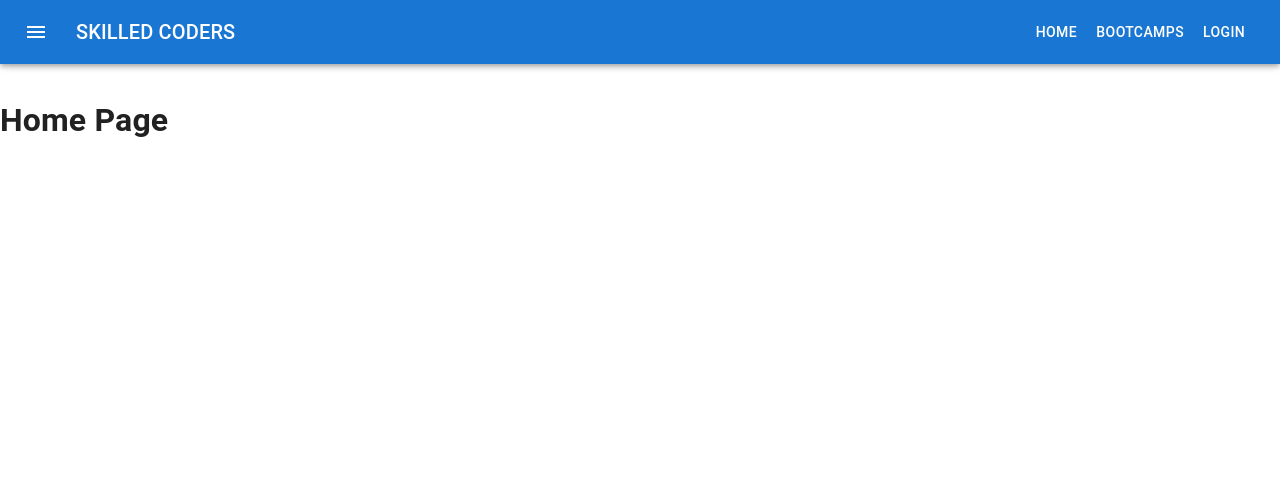
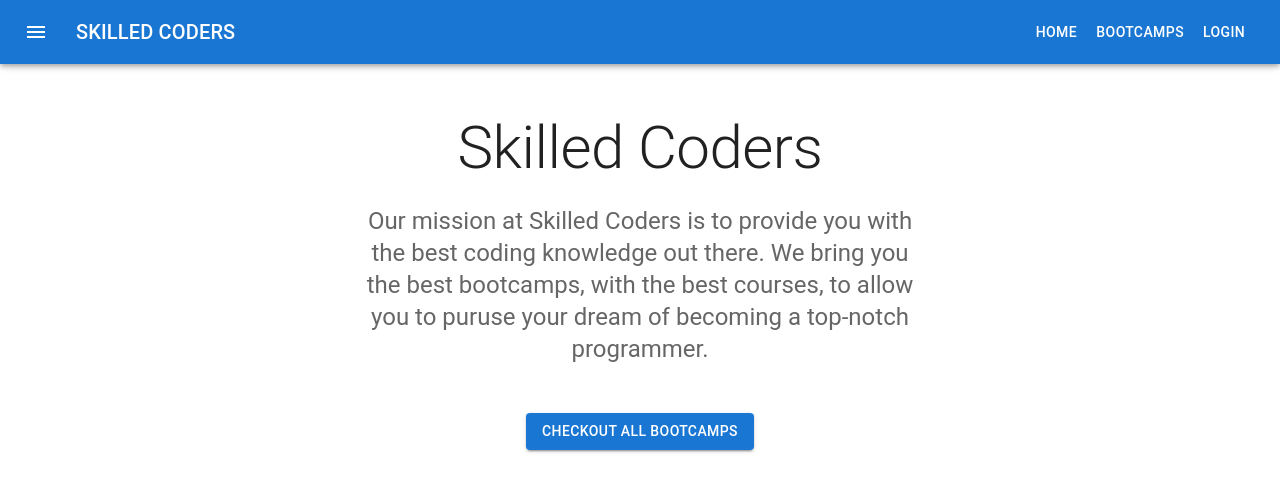
Before and after one commit to Bedlam343/Bootcamper, a React (Create React App) app in the folder client/: page / in a window 1280 px wide. Shown: the top 492 px of the page. Built offline with nearby package versions, Linux system fonts and the light colour scheme; no server answers.

Commit message:
design homepage

```diff
--- a/client/src/App.js
+++ b/client/src/App.js
@@ -8,7 +8,7 @@ import {
 import AuthContextProvider from "store/AuthContextLayout";
 
 import Root, { loader as rootLoader } from "pages/Root";
-import Homepage from "components/Homepage";
+import Homepage, { loader as homeLoader } from "pages/Home";
 import LoginPage from "pages/Login";
 import BootcampsRoot from "pages/Bootcamp/BootcampsRoot";
 import AllBootcamps, {
@@ -39,7 +39,7 @@ const router = createBrowserRouter(
         path="/"
         element={<Root />}
       >
-        <Route index element={<Homepage />} />
+        <Route index element={<Homepage />} loader={homeLoader} />
         <Route path="login" element={<LoginPage />} action={login} />
 
         <Route path="bootcamps" element={<BootcampsRoot />}>
@@ -72,80 +72,4 @@ const App = () => {
   return <RouterProvider router={router} />;
 };
 
-// const router = createBrowserRouter([
-//   {
-//     // provide AuthContext to all routes
-//     element: <AuthContextLayout />,
-//     children: [
-//       {
-//         path: "/",
-//         element: <RootLayout />,
-//         id: "root",
-//         children: [
-//           { index: true, element: <HomePage /> },
-//           {
-//             path: "bootcamps",
-//             element: <BootcampsRootLayout />,
-//             id: "bootcampsRoot",
-//             loader: bootcampsLoader,
-//             children: [
-//               {
-//                 index: true,
-//                 element: <BootcampsPage />,
-//               },
-//               {
-//                 path: ":bootcampId",
-//                 element: <BootcampDetailLayout />,
-//                 id: "bootcampDetail",
-//                 loader: bootcampLoader,
-//                 children: [
-//                   {
-//                     index: true,
-//                     element: <BootcampDetailPage />,
-//                     action: deleteBootcampAction,
-//                   },
-//                   {
-//                     path: "edit",
-//                     element: <EditBootcampPage />,
-//                     action: editAction,
-//                   },
-//                   {
-//                     path: "new-bootcamp-courses",
-//                     element: <AddCoursesPage />,
-//                     loader: coursesLoader,
-//                     action: coursesAction,
-//                   },
-//                 ],
-//               },
-//               {
-//                 path: "new",
-//                 element: <NewBootcampPage />,
-//                 action: newBootcampAction,
-//               },
-//             ],
-//           },
-//           {
-//             path: "login",
-//             element: <LoginPage />,
-//             action: authAction,
-//           },
-//           {
-//             path: "signup",
-//             element: <SignupPage />,
-//             action: signupAction,
-//           },
-//           {
-//             path: "logout",
-//             action: logoutAction,
-//           },
-//         ],
-//       },
-//     ],
-//   },
-// ]);
-
-// const App = () => {
-//   return <RouterProvider router={router} />;
-// };
-
 export default App;
--- a/client/src/components/Bootcamp/BootcampDetails.js
+++ b/client/src/components/Bootcamp/BootcampDetails.js
@@ -81,6 +81,7 @@ const BootcampDetails = ({ bootcamp, courses, canEdit }) => {
             </Grid>
           )}
 
+          {bootcamp.careers?.length > 0 && (
             <Grid item xs={12}>
               <Typography
                 sx={{ textTransform: "uppercase" }}
@@ -93,6 +94,7 @@ const BootcampDetails = ({ bootcamp, courses, canEdit }) => {
                 {bootcamp.careers.join(", ")}
               </Typography>
             </Grid>
+          )}
 
           <Grid
             container
@@ -135,14 +137,17 @@ const BootcampDetails = ({ bootcamp, courses, canEdit }) => {
             )}
           </Grid>
 
+          {bootcamp.address ||
+            (bootcamp.location?.formattedAddress && (
               <Grid item xs={12} justifyContent="center">
                 <Typography variant="h6" align="center">
                   Located at:
                 </Typography>
                 <Typography sx={{ textTransform: "uppercase" }} align="center">
-              {bootcamp.address}
+                  {bootcamp.address || bootcamp.location?.formattedAddress}
                 </Typography>
               </Grid>
+            ))}
 
           <Grid item xs={12}>
             {bootcamp.averageRating && (
--- a/client/src/components/Homepage.js
+++ /dev/null
@@ -1,9 +0,0 @@
-const HomePage = () => {
-  return (
-    <div>
-      <h1>Home Page</h1>
-    </div>
-  );
-};
-
-export default HomePage;
--- /dev/null
+++ b/client/src/pages/Home.js
@@ -0,0 +1,116 @@
+import Button from "@mui/material/Button";
+import Card from "@mui/material/Card";
+import CardActions from "@mui/material/CardActions";
+import CardContent from "@mui/material/CardContent";
+import CardMedia from "@mui/material/CardMedia";
+import Grid from "@mui/material/Grid";
+import Stack from "@mui/material/Stack";
+import Box from "@mui/material/Box";
+import Typography from "@mui/material/Typography";
+import Container from "@mui/material/Container";
+import { NavLink, useLoaderData, useNavigate } from "react-router-dom";
+import { getBootcamps } from "service";
+import { NO_IMAGE_URL } from "constants";
+
+const cards = [1, 2];
+
+const Home = () => {
+  const bootcamps = useLoaderData();
+  console.log(bootcamps);
+  const navigate = useNavigate();
+
+  const handleClick = () => {
+    navigate("/bootcamps");
+  };
+
+  return (
+    <>
+      <Box
+        sx={{
+          bgcolor: "background.paper",
+          pt: 2,
+          pb: 6,
+        }}
+      >
+        <Container maxWidth="sm">
+          <Typography
+            component="h1"
+            variant="h2"
+            align="center"
+            color="text.primary"
+            gutterBottom
+          >
+            Skilled Coders
+          </Typography>
+          <Typography
+            variant="h5"
+            align="center"
+            color="text.secondary"
+            paragraph
+          >
+            Our mission at Skilled Coders is to provide you with the best coding
+            knowledge out there. We bring you the best bootcamps, with the best
+            courses, to allow you to puruse your dream of becoming a top-notch
+            programmer.
+          </Typography>
+          <Stack
+            sx={{ pt: 4 }}
+            direction="row"
+            spacing={2}
+            justifyContent="center"
+          >
+            <Button onClick={handleClick} variant="contained">
+              Checkout All Bootcamps
+            </Button>
+          </Stack>
+        </Container>
+      </Box>
+      <Container sx={{ py: 8 }} maxWidth="md">
+        {/* End hero unit */}
+        <Grid container spacing={4}>
+          {bootcamps.map((bootcamp) => (
+            <Grid item key={bootcamp._id} xs={12} sm={6} md={4}>
+              <NavLink
+                style={{ textDecoration: "none" }}
+                to={`/bootcamps/${bootcamp._id}`}
+              >
+                <Card
+                  sx={{
+                    height: "100%",
+                    display: "flex",
+                    flexDirection: "column",
+                  }}
+                >
+                  <CardMedia
+                    component="div"
+                    sx={{
+                      // 16:9
+                      pt: "56.25%",
+                    }}
+                    image={bootcamp.photo || NO_IMAGE_URL}
+                  />
+                  <CardContent sx={{ flexGrow: 1 }}>
+                    <Typography gutterBottom variant="h5" component="h2">
+                      {bootcamp.name}
+                    </Typography>
+                    <Typography>{bootcamp.description}</Typography>
+                  </CardContent>
+                </Card>
+              </NavLink>
+            </Grid>
+          ))}
+        </Grid>
+      </Container>
+    </>
+  );
+};
+
+export const loader = async () => {
+  const params = {
+    limit: 3,
+  };
+  const bootcamps = await getBootcamps(params);
+  return bootcamps;
+};
+
+export default Home;
--- a/client/src/service/index.js
+++ b/client/src/service/index.js
@@ -6,10 +6,14 @@ export const getBootcamp = (bootcampId) => {
   return axios.get(`/api/v1/bootcamps/${bootcampId}`);
 };
 
-export const getBootcamps = async () => {
+export const getBootcamps = async (params = {}) => {
   let bootcamps = [];
   try {
-    const response = await axios.get(`/api/v1/bootcamps`);
+    const response = await axios.get(`/api/v1/bootcamps`, {
+      params: {
+        limit: params.limit,
+      },
+    });
     bootcamps = response.data.data;
   } catch (error) {
     console.log(error);
@@ -56,15 +60,11 @@ export const getCoursesForBootcamp = (bootcampId) => {
 };
 
 export const createCourse = (course, bootcampId, token) => {
-  return axios.post(
-    `/api/v1/bootcamps/${bootcampId}/courses`,
-    course,
-    {
-      headers: {
-        Authorization: `Bearer ${token}`,
-      },
-    }
-  );
+  return axios.post(`/api/v1/bootcamps/${bootcampId}/courses`, course, {
+    headers: {
+      Authorization: `Bearer ${token}`,
+    },
+  });
 };
 
 // AUTH
```
Lines whose indentation alone changed are shown as unchanged.
